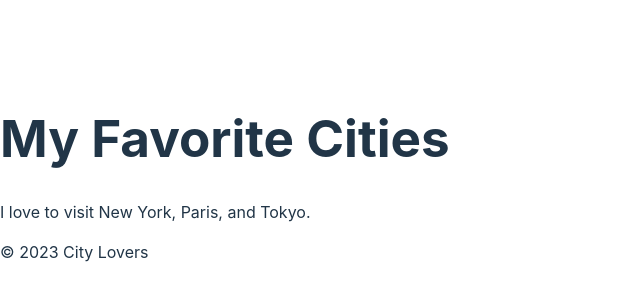
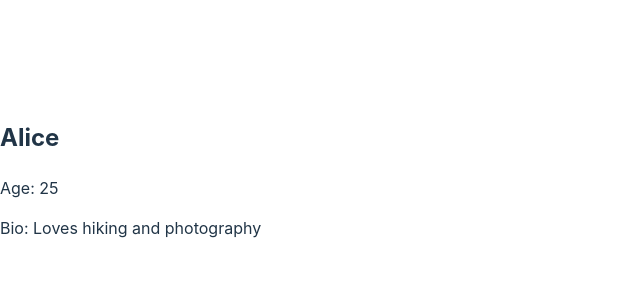
Before and after one commit to ntemmanuel/alx-fe-reactjs, a React (Vite) app in the folder alx-react-app/: page / in a window 1280 px wide. Shown: the part 222-522 px from the top of the page, without its empty margins (0-640 px from the left). Built offline with nearby package versions, Linux system fonts and the light colour scheme.

Commit message:
Initial commit

```diff
--- a/alx-react-app/src/App.jsx
+++ b/alx-react-app/src/App.jsx
@@ -2,6 +2,7 @@ import WelcomeMessage from './components/WelcomeMessage'
 import Header from './components/Header';
 import MainContent from './components/MainContent';
 import Footer from './components/Footer';
+import UserProfile from './components/UserProfile';
 
 function App() {
 
@@ -9,9 +10,10 @@ function App() {
   return (
     <>
       {/* <WelcomeMessage /> */}
-      <Header />
+      {/* <Header />
       <MainContent />
-      <Footer />
+      <Footer /> */}
+      <UserProfile name="Alice" age="25" bio="Loves hiking and photography" />
     </>
 
   );
```
Also changed, not shown: alx-react-app/src/components/UserProfile.jsx (renamed from alx-react-app/src/UserProfile.jsx).
